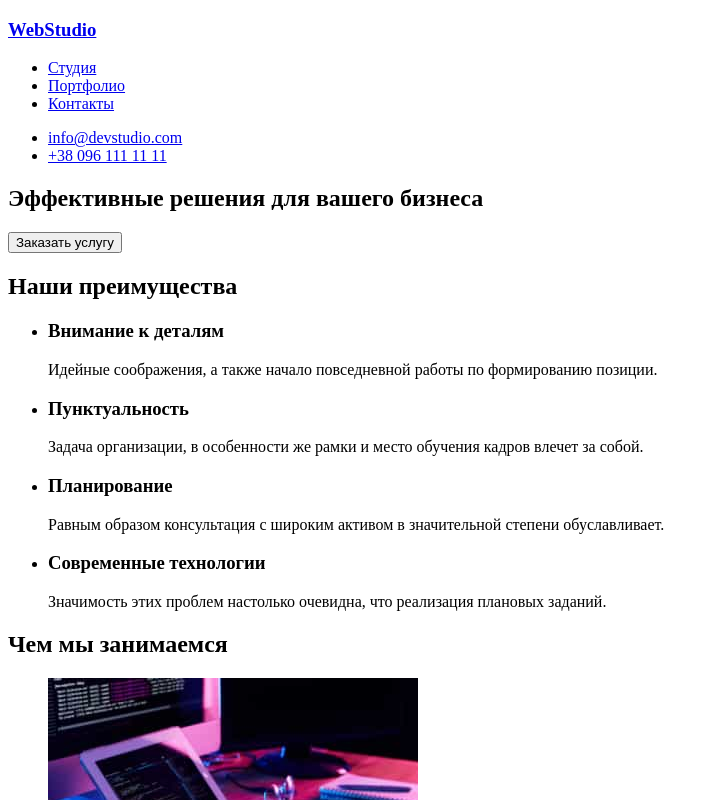
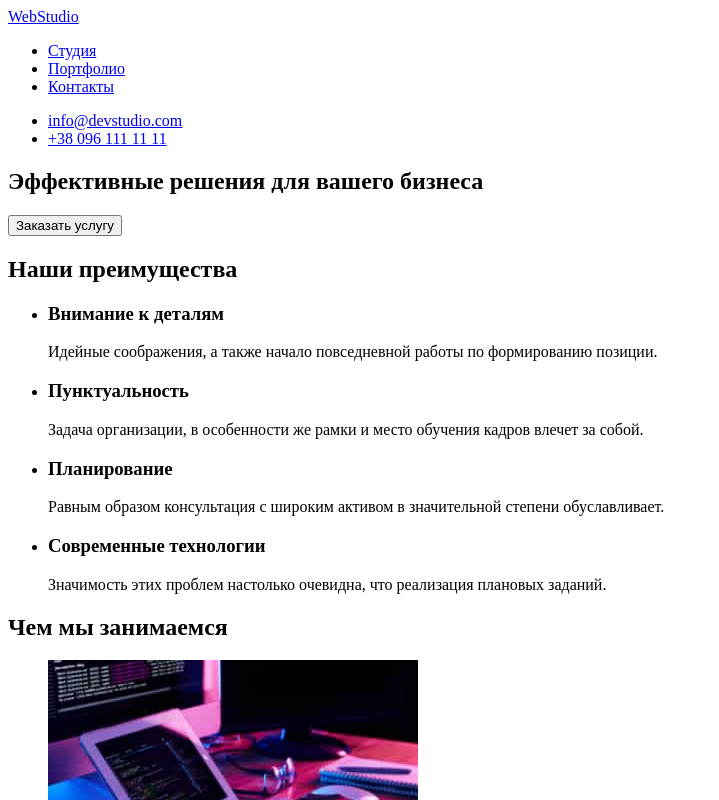
Before and after one commit to Oleksandr26/goit-markup-hw-01, a plain HTML site: page index.html in a window 1280 px wide. Shown: the top 800 px of the page, without its empty margins (0-719 px from the left). Drawn offline with Linux system fonts and the light colour scheme.

Commit message:
Update index.html

```diff
--- a/index.html
+++ b/index.html
@@ -11,7 +11,7 @@
     <header>
       <!--LOGO-->
       <nav>
-        <a href="WebStudio"><h3>WebStudio</h3></a>
+        <a href="WebStudio">WebStudio</a>
         <!--Main navigation-->
         <ul>
           <li><a href="/Студия">Студия</a></li>
@@ -141,7 +141,7 @@
       </section>
     </main>
     <footer>
-      <a href="WebStudio"><h3>WebStudio</h3></a>
+      <a href="WebStudio">WebStudio</a>
       <address>г. Киев, пр-т Леси Украинки, 26</address>
       <a href="mailto:info@devstudio.com">info@devstudio.com</a>
       <a href="tel:+380961111111">+38 096 111 11 11</a>
```
